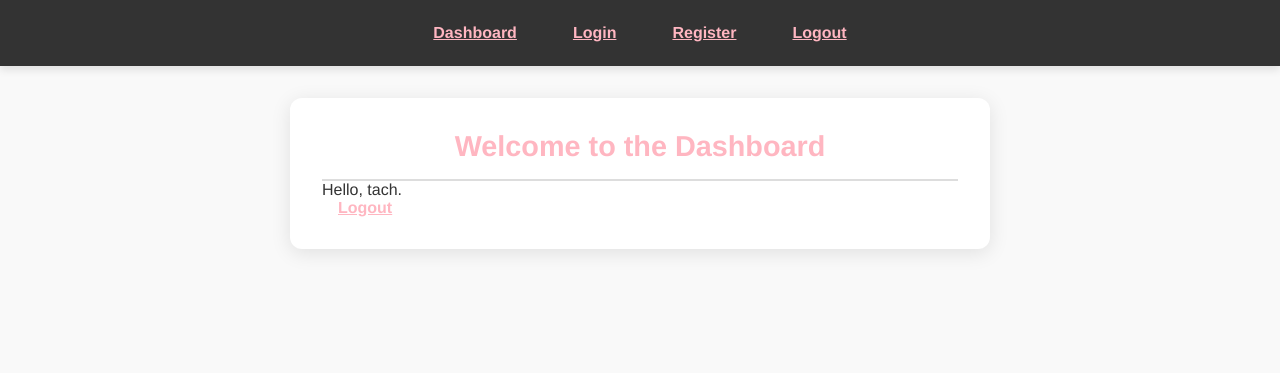
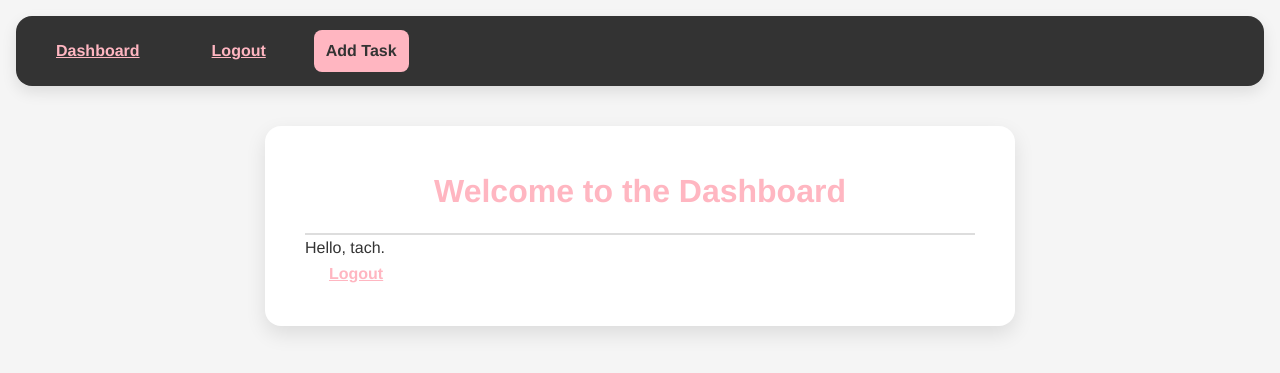
Before and after one commit to tacheraSasi/djangoTasks, a Django app: page /accounts/dashboard/ in a window 1280 px wide. Shown: the top 373 px of the page. Run offline with Django 5.2, Linux system fonts and the light colour scheme; a user stored in the database is signed in.

Commit message:
fixing the styling and the main layout

```diff
--- a/accounts/templates/accounts/base.html
+++ b/accounts/templates/accounts/base.html
@@ -11,9 +11,13 @@
 <body>
     <nav class="navbar">
         <a href="{% url 'dashboard' %}" class="nav-link">Dashboard</a>
-        <a href="{% url 'login' %}" class="nav-link">Login</a>
-        <a href="{% url 'register' %}" class="nav-link">Register</a>
-        <a href="{% url 'logout' %}" class="nav-link">Logout</a>
+        {% if not request.user.is_authenticated %}
+            <a href="{% url 'login' %}" class="nav-link">Login</a>
+            <a href="{% url 'register' %}" class="nav-link">Register</a>
+        {% else %}
+            <a href="{% url 'logout' %}" class="nav-link">Logout</a>
+            <button class="add-task-btn">Add Task</button>
+        {% endif %}
     </nav>
 
     <div class="container">
@@ -25,6 +29,7 @@
 
         {% block content %}{% endblock %}
     </div>
+
     <script src="{% static 'accounts/js/main.js' %}"></script>
 </body>
 </html>
--- a/static/accounts/css/style.css
+++ b/static/accounts/css/style.css
@@ -1,5 +1,12 @@
-:root{
-    --accent-color:#ffb6c1
+:root {
+    --accent-color: #ffb6c1;
+    --accent-hover: #ffa8b0;
+    --background-color: #f5f5f5;
+    --text-color: #333;
+    --card-bg-color: #ffffff;
+    --box-shadow: rgba(0, 0, 0, 0.1);
+    --font-primary: 'Helvetica Neue', sans-serif;
+    --transition-speed: 0.3s;
 }
 
 /* General Reset */
@@ -7,72 +14,80 @@
     margin: 0;
     padding: 0;
     box-sizing: border-box;
-    font-family: 'Helvetica Neue', sans-serif;
+    font-family: var(--font-primary);
+    color: var(--text-color);
 }
 
 body {
-    background-color: #f9f9f9;
-    color: #333;
+    background-color: var(--background-color);
+    line-height: 1.6;
+    overflow-x: hidden;
 }
 
 /* Navbar Styling */
 .navbar {
-    background-color: #333;
+    display: flex;
+    align-items: center;
+    background-color: var(--text-color);
     color: #fff;
-    padding: 1rem 2rem;
-    display: flex;
-    justify-content: center;
+    padding: 6px 1rem;
+    margin:1rem;
+    border-radius: 1rem;
+    box-shadow: 0 6px 15px var(--box-shadow);
     gap: 1.5rem;
-    box-shadow: 0 4px 8px rgba(0, 0, 0, 0.1);
+    transition: var(--transition-speed);
 }
 
 .nav-link {
-    color: var(--accent-color); /* Pale pink accent */
+    color: var(--accent-color);
     font-size: 1rem;
     font-weight: 600;
-    padding: 0.5rem 1rem;
+    padding: 0.5rem 1.5rem;
     border-radius: 5px;
-    transition: background-color 0.3s, color 0.3s;
+    transition: background-color var(--transition-speed), color var(--transition-speed), transform 0.2s;
 }
 
 .nav-link:hover {
-    color: #333;
+    color: #fff;
     background-color: var(--accent-color);
+    transform: scale(1.05);
 }
 
 /* Container */
 .container {
-    max-width: 700px;
-    margin: 2rem auto;
-    padding: 2rem;
-    background-color: #fff;
-    border-radius: 12px;
-    box-shadow: 0 4px 20px rgba(0, 0, 0, 0.1);
+    max-width: 750px;
+    margin: 2.5rem auto;
+    padding: 2.5rem;
+    background-color: var(--card-bg-color);
+    border-radius: 16px;
+    box-shadow: 0 8px 20px var(--box-shadow);
 }
 
 /* Form Styling */
 form {
     display: flex;
     flex-direction: column;
-    gap: 1rem;
+    gap: 1.5rem;
 }
 
 input[type="text"],
 input[type="email"],
 input[type="password"],
 button {
-    padding: 1rem;
+    padding: 12px;
     margin: 0.5rem 0;
     border-radius: 8px;
     border: 1px solid #ddd;
     font-size: 1rem;
-    transition: all 0.3s ease;
+    transition: all var(--transition-speed);
 }
 
 input[type="text"]:focus,
 input[type="email"]:focus,
 input[type="password"]:focus {
     border-color: var(--accent-color);
+    outline: none;
+    box-shadow: 0 0 5px var(--accent-color);
 }
 
 button {
@@ -113,7 +129,7 @@ button:hover {
 
 /* Dashboard Header */
 .dashboard-header {
-    font-size: 1.8rem;
+    font-size: 2rem;
     font-weight: 700;
     color: var(--accent-color);
     text-align: center;
```
Also changed, not shown: other parts of static/accounts/css/style.css (+19 -17 lines).
